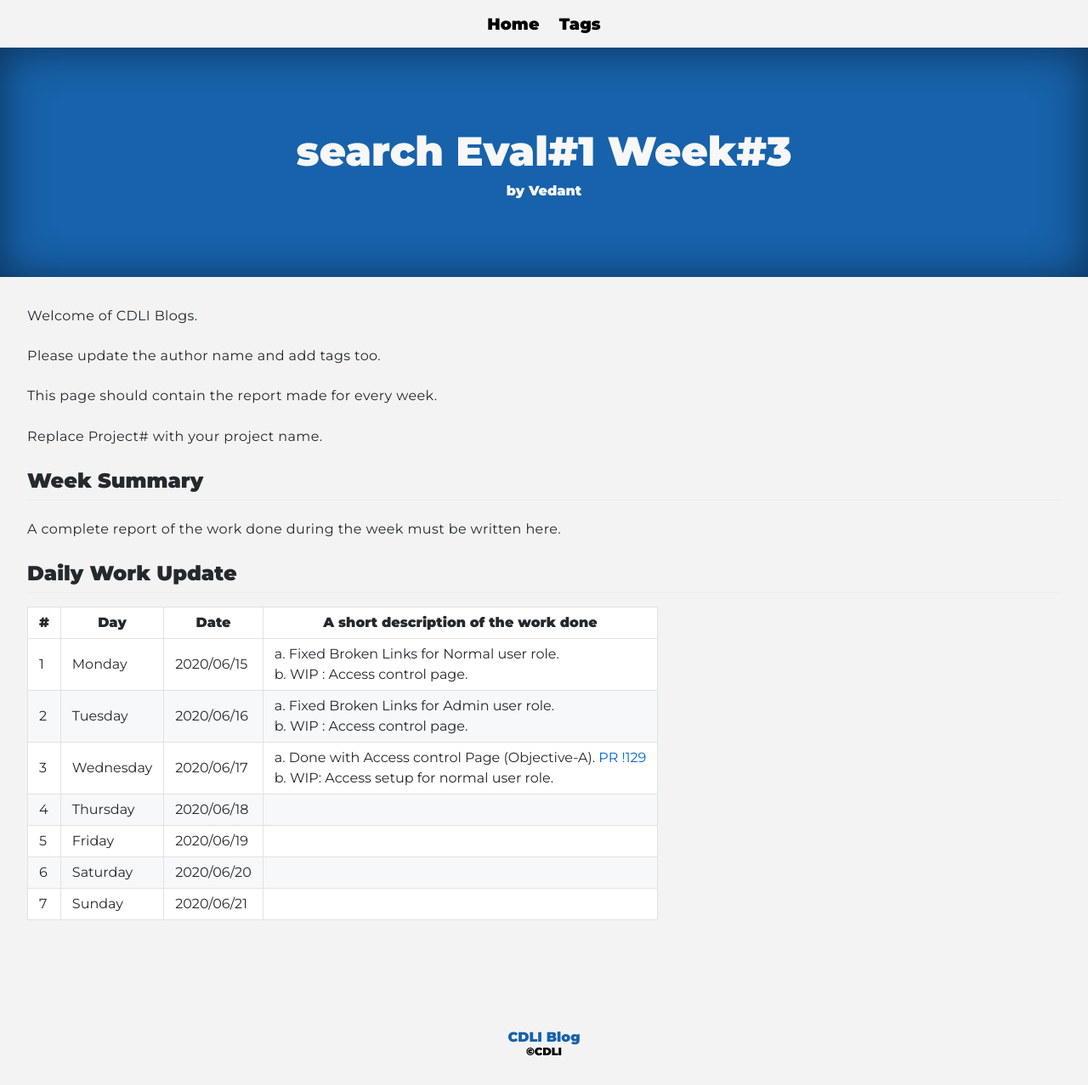
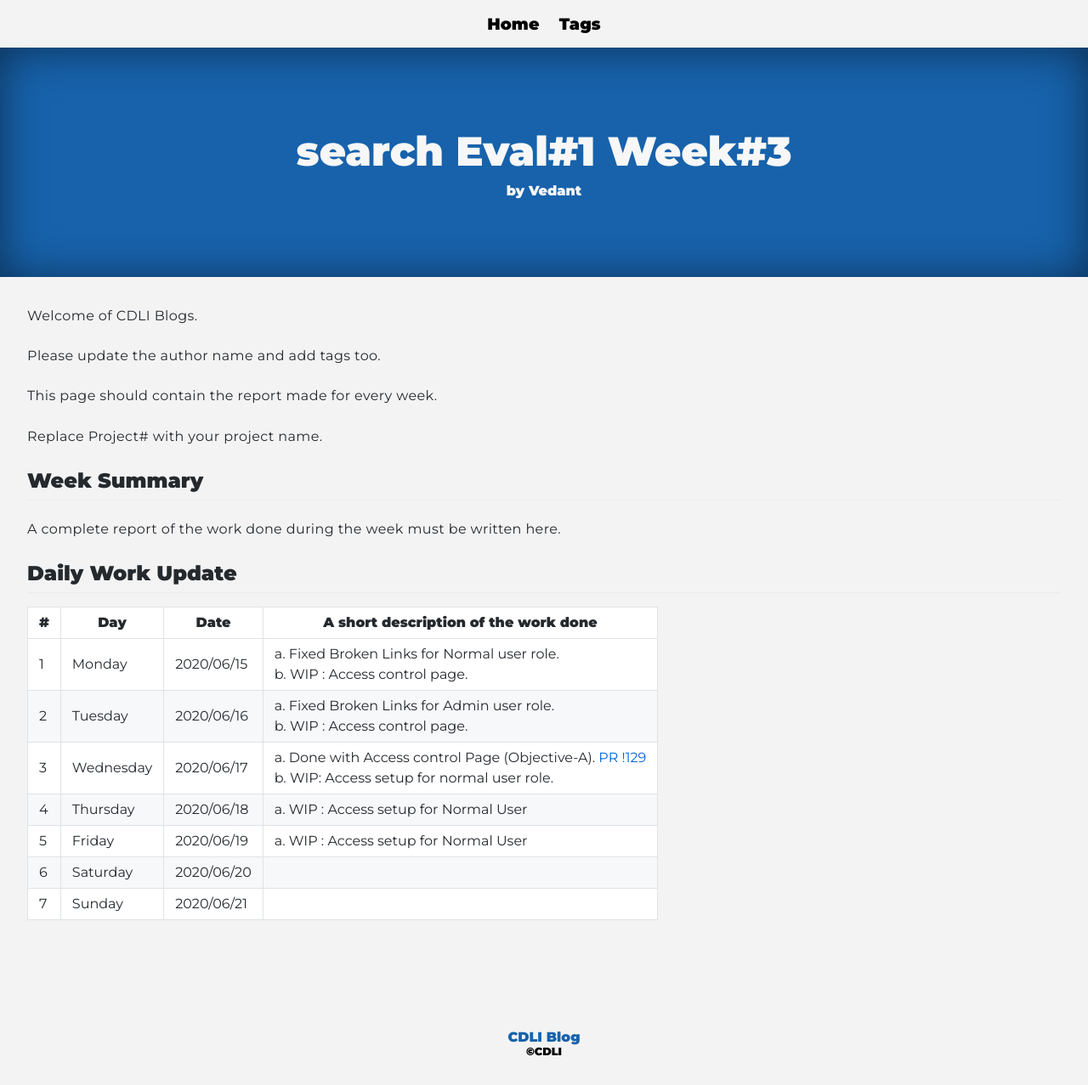
Before and after one commit to cdli-gh/blog, a Jekyll site: the page built from _blog/gsoc20/search/posts/03_week3.md, in a window 1280 px wide. Shown: the whole page at 85% size. Built offline with Jekyll 4.4.1, drawn with Linux system fonts in a browser that asks for light colours; Markdown is read by kramdown in place of the engine named in the settings.

Commit message:
Search : DailyUpdates 3:4,5

```diff
--- a/_blog/gsoc20/search/posts/03_week3.md
+++ b/_blog/gsoc20/search/posts/03_week3.md
@@ -24,7 +24,7 @@ A complete report of the work done during the week must be written here.
 |1   	| Monday 	|   2020/06/15	| a. Fixed Broken Links for Normal user role. <br> b. WIP : Access control page.	|
 |2   	| Tuesday  	|   2020/06/16	| a. Fixed Broken Links for Admin user role. <br> b. WIP : Access control page.	|
 |3   	| Wednesday  	|  2020/06/17 	| a. Done with Access control Page (Objective-A). [PR !129](https://gitlab.com/cdli/framework/-/merge_requests/129) <br> b. WIP: Access setup for normal user role. 	|
-|4   	| Thursday  	|   2020/06/18	|   	|
-|5   	| Friday  	|   2020/06/19	|   	|
+|4   	| Thursday  	|   2020/06/18	|  a. WIP : Access setup for Normal User 	|
+|5   	| Friday  	|   2020/06/19	|  a. WIP : Access setup for Normal User 	|
 |6   	| Saturday  	|   2020/06/20	|   	|
 |7   	| Sunday  	|   2020/06/21	|   	|
```
